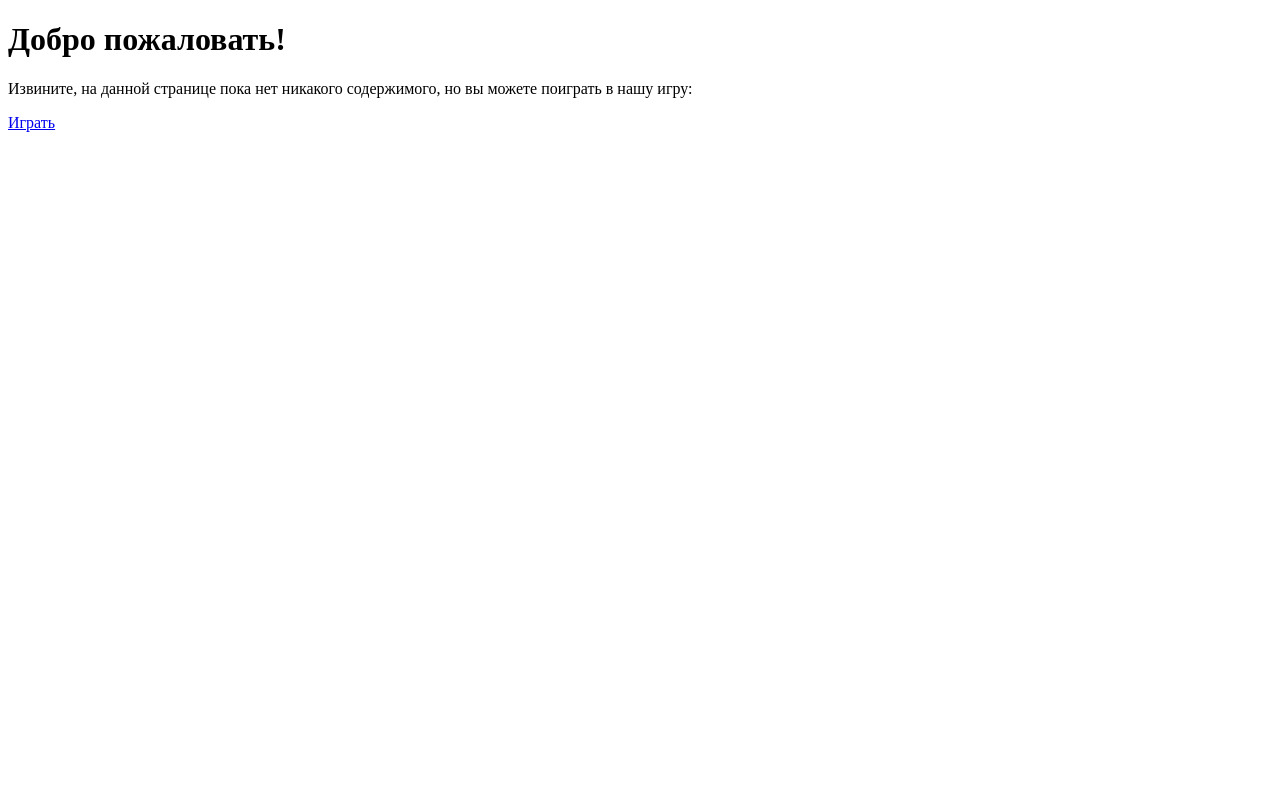
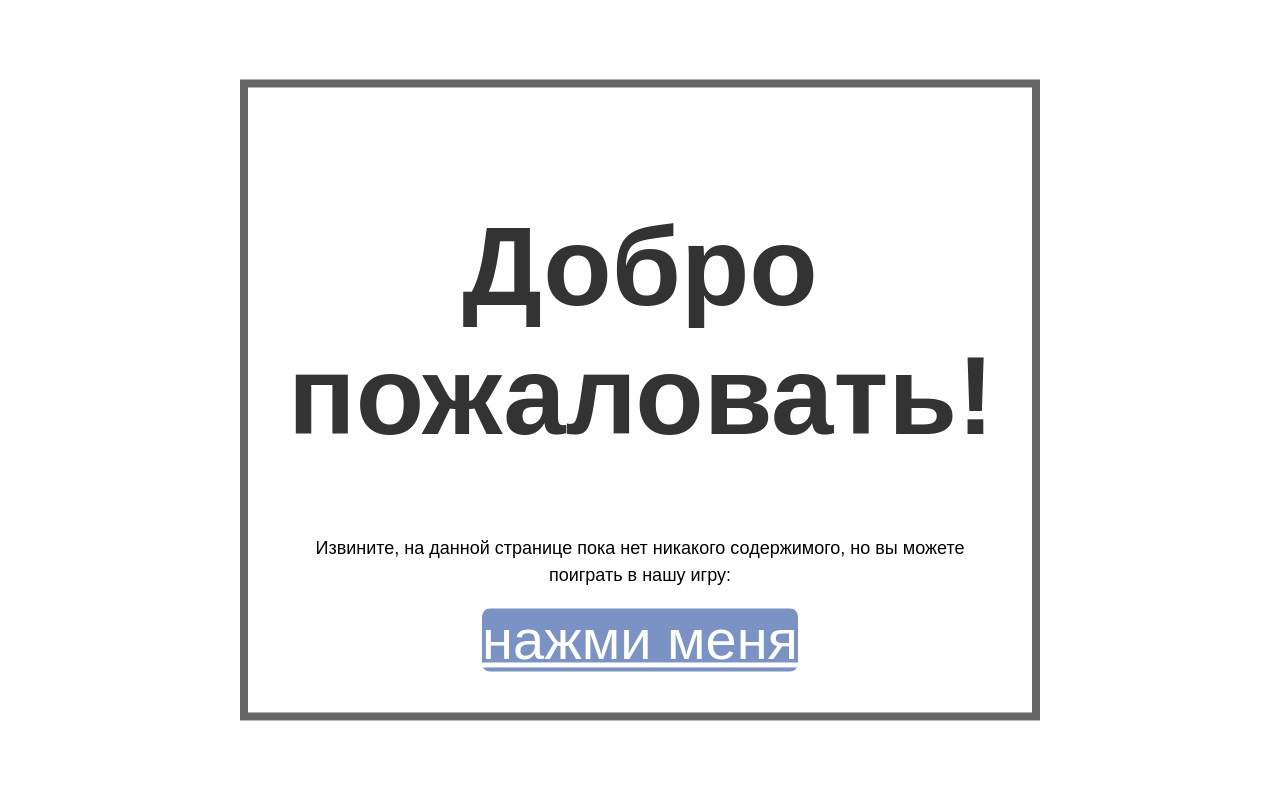
Before and after one commit to s-evg/dinopro, a Django app: page / in a window 1280 px wide. Run offline with Django 4.2, Linux system fonts and the light colour scheme.

Commit message:
Рабочий проект. Пазл. Сборка под Linux.

```diff
--- a/dinopro/manage.py
+++ b/dinopro/manage.py
@@ -7,12 +7,13 @@ import sys
 def main():
     """Run administrative tasks."""
     os.environ.setdefault('DJANGO_SETTINGS_MODULE', 'dinopro.settings')
-    print("[ЗАПУЩЕН] manage.py | параметры запуска: ", sys.argv)
+    print("[ЗАПУСКАЮ...] manage.py | параметры запуска: ", sys.argv)
     try:
         from django.core.management import execute_from_command_line
         if len(sys.argv) == 1:
             sys.argv.append("runserver")
             sys.argv.append("0.0.0.0:8000")
+            sys.argv.append("--noreload")
     except ImportError as exc:
         raise ImportError(
             "Couldn't import Django. Are you sure it's installed and "
--- a/dinopro/puzzle/templates/puzzle/index.html
+++ b/dinopro/puzzle/templates/puzzle/index.html
@@ -1,12 +1,15 @@
-<!DOCTYPE html>
+{% load static %}
 <html lang="ru">
 <head>
     <meta charset="UTF-8">
     <title>Добро пожаловать</title>
+    <link href="{% static 'index.css' %}" rel="stylesheet" />
 </head>
 <body>
-    <h1>Добро пожаловать!</h1>
-    <p>Извините, на данной странице пока нет никакого содержимого, но вы можете поиграть в нашу игру:</p>
-    <a href="{% url 'puzzle' %}">Играть</a>
+    <div class="container">
+        <h1>Добро пожаловать!</h1>
+        <p>Извините, на данной странице пока нет никакого содержимого, но вы можете поиграть в нашу игру:</p>
+        <a href="{% url 'puzzle' %}" class="button">нажми меня</a>
+    </div>
 </body>
 </html>
--- /dev/null
+++ b/dinopro/static/index.css
@@ -0,0 +1,44 @@
+body {
+  margin: 0;
+  overflow: hidden;
+  overscroll-behavior: none;
+  font-family: Arial;
+}
+
+.container {
+  width: 88vmin;
+  position: absolute;
+  top: 50%;
+  left: 50%;
+  transform: translate(-50%, -50%);
+  background: rgba(255, 255, 255, 0.6);
+  text-align: center;
+  padding: 5vmin;
+  border: 1vmin rgba(0, 0, 0, 0.6) solid;
+  font-size: 7vmin;
+}
+
+h1 {
+    text-align: center;
+    color: #333;
+}
+
+p {
+    font-size: 18px;
+    line-height: 1.5;
+}
+
+.button {
+  font-size: 7vmin;
+  background: rgb(123, 146, 196);
+  color: white;
+  cursor: pointer;
+  transition: 0.3s;
+  border: none;
+  border-radius: 1vmin;
+}
+
+.button:hover {
+  background: orange;
+  color: black;
+}
--- a/dinopro/static/puzzle/js/script.js
+++ b/dinopro/static/puzzle/js/script.js
@@ -74,7 +74,7 @@ function setDifficulty() {
       initializePieces(10, 10);
       break;
     case 'insane':
-      initializePieces(40, 25);
+      initializePieces(20, 20);
       break;
   }
 }
```
Also changed, not shown: dinopro/dinopro/settings.py (+6 -2 lines), dinopro/options.txt (+7 -0 lines), README.md (added), 4 other files.
